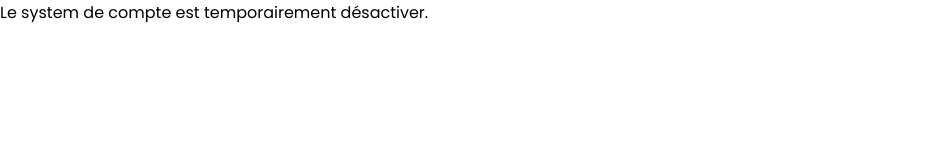
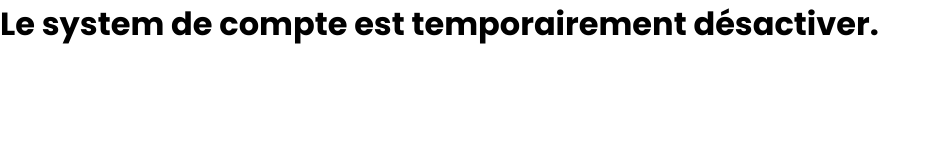
Before and after one commit to danbenba/danbenba.github.io, a plain HTML site: page account.html in a window 1280 px wide. Shown: the whole page, without its empty margins (0-940 px from the left). Drawn offline with Linux system fonts and the light colour scheme.

Commit message:
Modification:2

```diff
--- a/account.html
+++ b/account.html
@@ -2,7 +2,11 @@
 <html>
   <head>
     <meta charset="utf-8">
-    <title>Miral - Logiciel</title>
+    <title>Miral - Mon compte</title>
     <link rel="stylesheet" href="css/account.css">
   </head>
-    Le system de compte est temporairement désactiver.
+    <body>
+	    <header>
+		    <h1>Le system de compte est temporairement désactiver.</h1>
+            </header>
+    </body>
```
